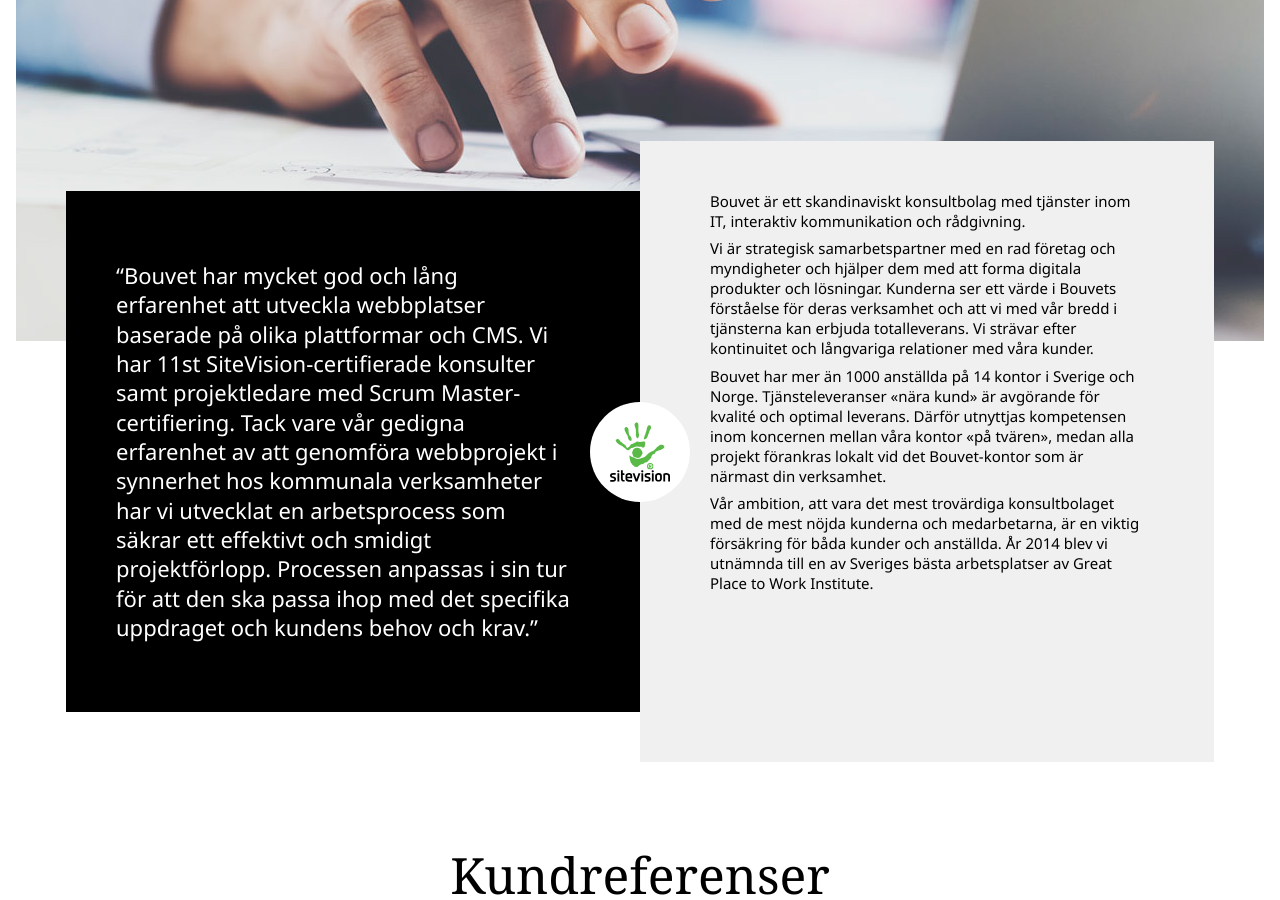
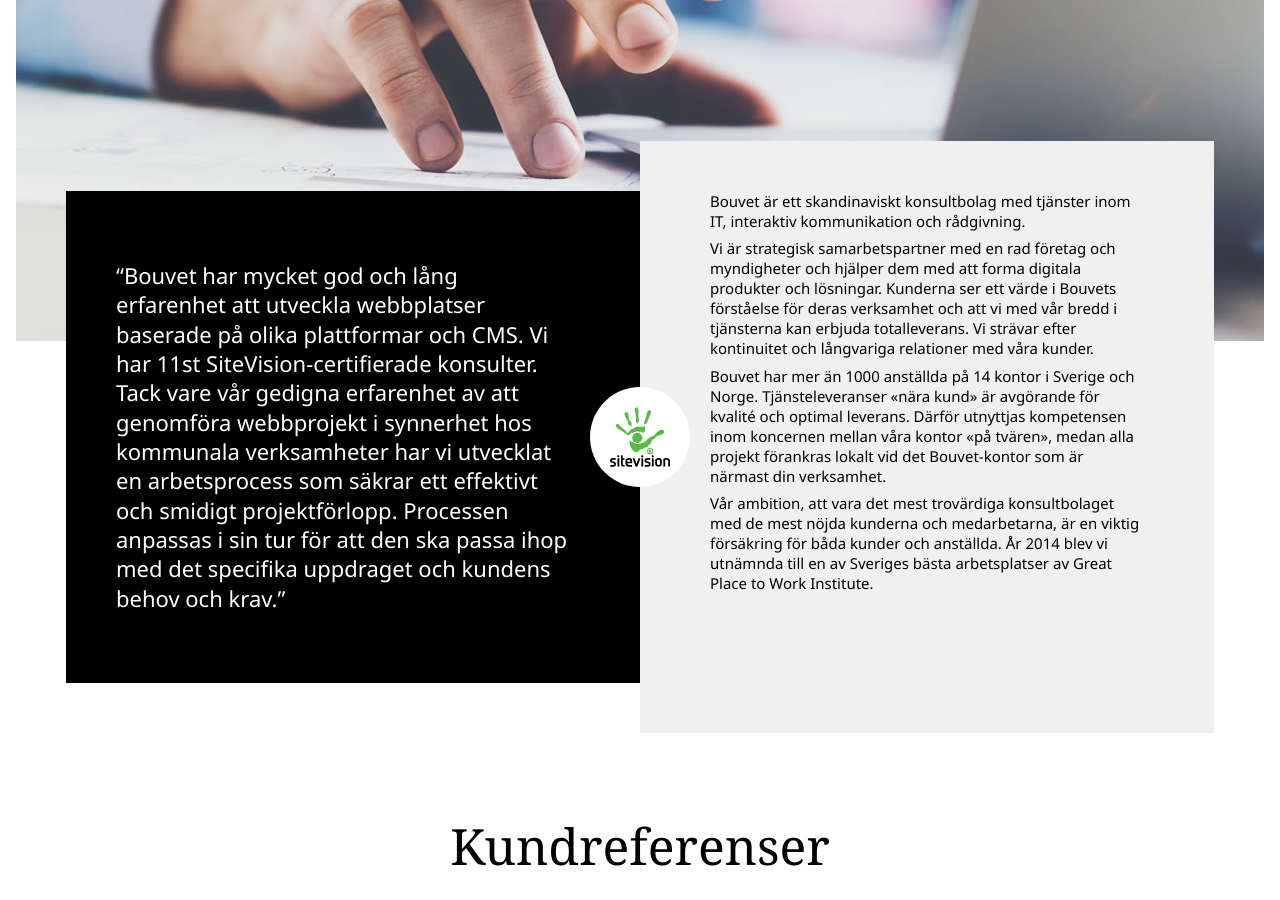
Before and after one commit to BouvetStockholmAB/sv, a Jekyll site: the page built from index.md, in a window 1280 px wide and 900 px high, scrolled down 335 px. Built offline with Jekyll 4.4.1, drawn with Linux system fonts in a browser that asks for light colours; some web fonts are replaced.

Commit message:
Ändrat i blockquote

```diff
--- a/_content/hero.html
+++ b/_content/hero.html
@@ -16,7 +16,7 @@
 
     <div class="hero__quote">
         <div class="hero__quote__wrap">
-            <blockquote>Bouvet har mycket god och lång erfarenhet att utveckla webbplatser baserade på olika plattformar och CMS. Vi har 11st SiteVision-certifierade konsulter samt projektledare med Scrum Master-certifiering. Tack vare vår gedigna erfarenhet av att genomföra webbprojekt i synnerhet hos kommunala verksamheter har vi utvecklat en arbetsprocess som säkrar ett effektivt och smidigt projektförlopp. Processen anpassas i sin tur för att den ska passa ihop med det specifika uppdraget och kundens behov och krav.</blockquote>
+            <blockquote>Bouvet har mycket god och lång erfarenhet att utveckla webbplatser baserade på olika plattformar och CMS. Vi har 11st SiteVision-certifierade konsulter. Tack vare vår gedigna erfarenhet av att genomföra webbprojekt i synnerhet hos kommunala verksamheter har vi utvecklat en arbetsprocess som säkrar ett effektivt och smidigt projektförlopp. Processen anpassas i sin tur för att den ska passa ihop med det specifika uppdraget och kundens behov och krav.</blockquote>
         </div>
     </div>
 
```
